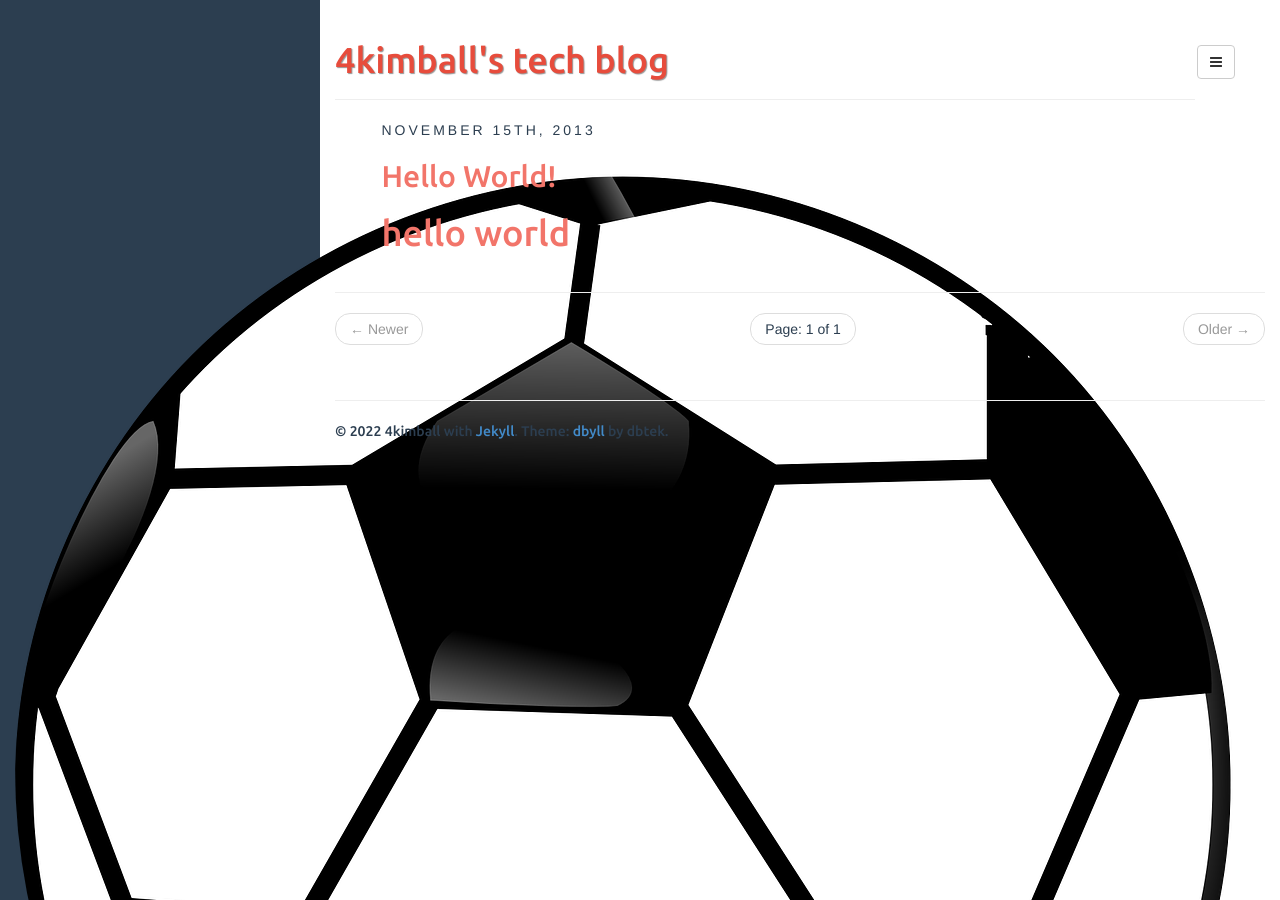
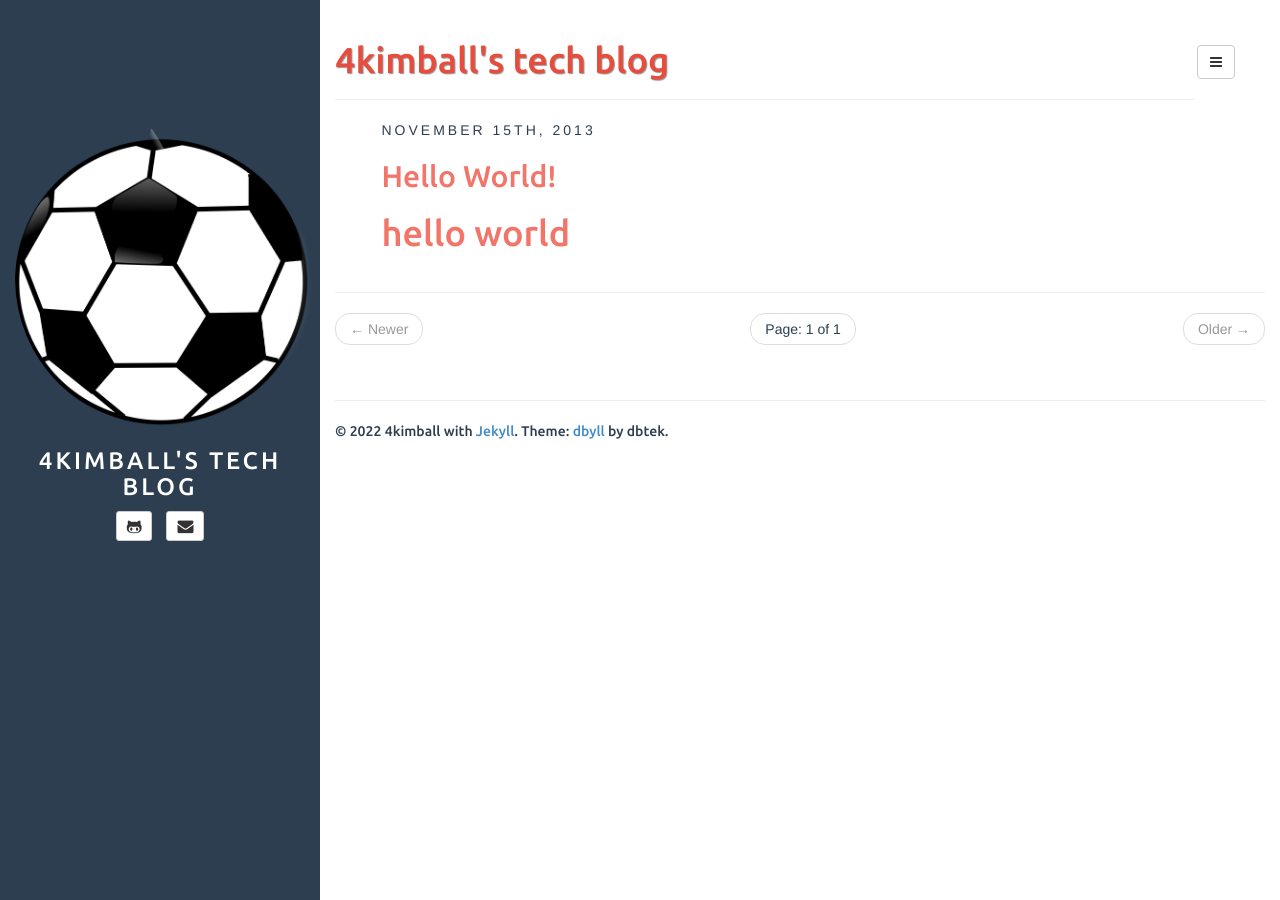
Before and after one commit to 4kimball/4kimball.github.io, a Jekyll site: the page built from index.html, in a window 1280 px wide. Built offline with Jekyll 4.4.1, drawn with Linux system fonts in a browser that asks for light colours; the list of posts is cut into pages by our own code.

Commit message:
update image size

```diff
--- a/_includes/sidebar.html
+++ b/_includes/sidebar.html
@@ -3,6 +3,8 @@
   <a href="{{ site.BASE_PATH }}/">
     <img
       src="../assets/media/soccer-ball-g26e9043df_1280.png?s=150"
+      width="300"
+      height="300"
       class="img-circle"
     />
   </a>
```
